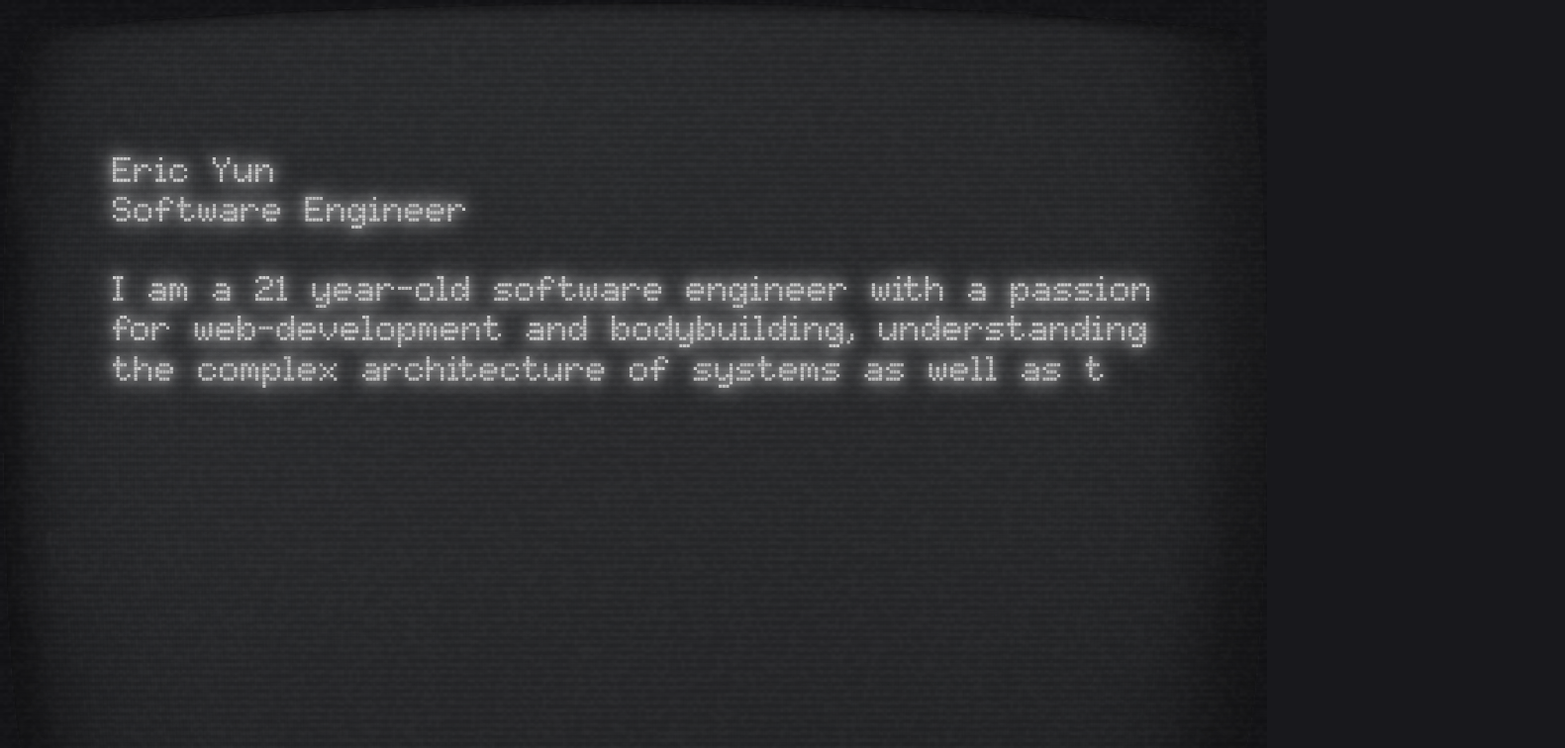
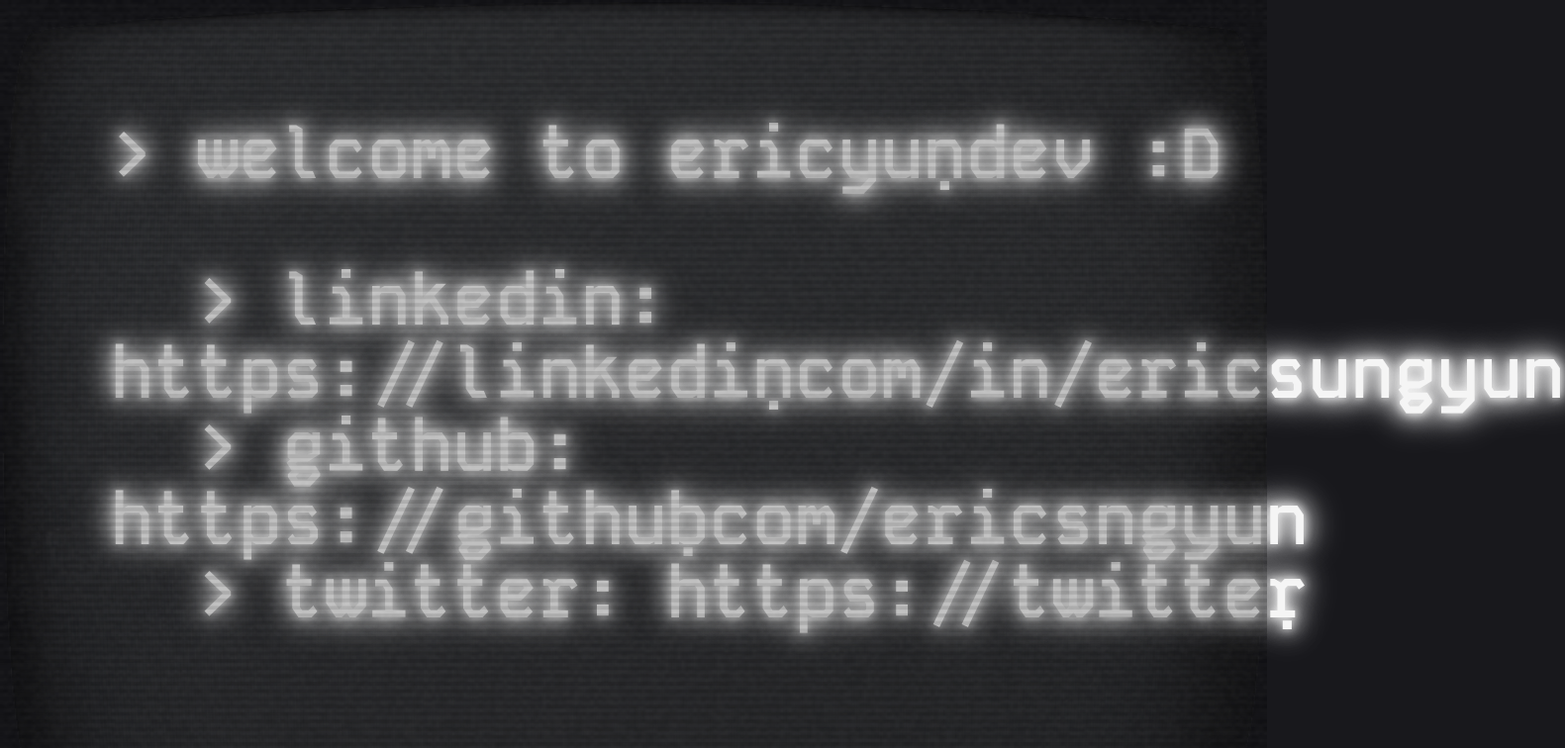
Before and after one commit to ericsngyun/port-v3, a Next.js app: page / in a window 1280 px wide. Shown: the top 756 px of the page at 99% size, 1581 px wide, since content can reach past the window. Built offline with nearby package versions, Linux system fonts and the light colour scheme.

Commit message:
things lookin a bit better noice

```diff
--- a/app/globals.css
+++ b/app/globals.css
@@ -3,18 +3,18 @@
 @tailwind utilities;
 
 @font-face {
-  font-family: Matrix-Screen;
-  src: url("../public/fonts/MatrixSans-Screen.ttf");
+  font-family: Kode;
+  src: url("../public/fonts/Kode-SemiBold.ttf");
 }
 
 html {
   background-color: #18181c;
-  color:#ffffff;
+  color:whitesmoke;
   font-family: Matrix-Screen;
 }
 
 .glow {
-  font-family: Matrix-Screen, sans-serif;
+  font-family: Kode;
   -webkit-animation: glow 1s ease-in-out infinite alternate;
   -moz-animation: glow 1s ease-in-out infinite alternate;
   animation: glow 1s ease-in-out infinite alternate;
@@ -22,10 +22,10 @@
 
 @keyframes glow {
   from {
-    text-shadow: 0 0 10px #f7f7f7, 0 0 20px #ffffff, 0 0 30px #ededed;
+    text-shadow: 0 0 10px whitesmoke, 0 0 20px whitesmoke, 0 0 30px whitesmoke, 0 0 40px whitesmoke;
   }
   to {
-    text-shadow: 0 0 10px #dddddd, 0 0 20px #e8e9e8, 0 0 30px #e2e2e2;
+    text-shadow: 0 0 10px whitesmoke, 0 0 20px whitesmoke, 0 0 30px whitesmoke, 0 0 40px whitesmoke;
   }
 }
 
@@ -59,3 +59,7 @@
     opacity: 0;
   }
 }
+
+.glowyellow {
+  color: yellow;
+}
--- a/app/page.js
+++ b/app/page.js
@@ -43,7 +43,7 @@
       <div className = "fixed h-screen w-screen bg-black opacity-20 z-20"></div>
       <Image className = "fixed h-screen w-screen opacity-20 -z-10" src = "/tvscreen.png" height = {1000} width = {1000}/>
       <Image className = "fixed h-screen w-screen opacity-10 z-15" src = "/scanlines.png" height = {1000} width = {1000}/>
-      <Image className = "tv fixed h-screen w-screen -z-5" src = "/tvstatic2.gif" height = {1000} width = {1000}/>
+      <Image className = "tv fixed h-screen w-screen z-25" src = "/tvstatic2.gif" height = {1000} width = {1000}/>
     </>
   )
 }
@@ -55,12 +55,6 @@
       {/* <Overlay/> */}
       <div className = "p-28 h-screen flex">
         <div className = "flex-col">
-          {/* <h1 className = "glow lg:text-6xl sm:text-4xl cursor-pointer">
-            eric yun &#32;
-          </h1>
-          <h2 className = "glow lg:text-6xl sm:text-4xl">
-            software engineer<span className = "cursor">_</span>
-          </h2> */}
           <TypingAnim/>
         </div>
       </div>
--- a/components/TypingAnim.js
+++ b/components/TypingAnim.js
@@ -10,10 +10,15 @@
       let data = [
         {
           AboutDevTypeText:
+          "> welcome to ericyun.dev :D <br/><br/>" +
+          "&nbsp;&nbsp;> linkedin: https://linkedin.com/in/ericsungyun <br/>" +
+          "&nbsp;&nbsp;> github: https://github.com/ericsngyun <br/>" +
+          "&nbsp;&nbsp;> twitter: https://twitter.com/jozudev <br/>" +
           "<br/>" +
-          "Eric Yun <br/>" +
-          "Software Engineer <br/><br/>" +
-          "I am a 21 year-old software engineer with a passion for web-development and bodybuilding, understanding the complex architecture of systems as well as the aesthetic potential of the human body <br/>"
+          "> about me:  <br/>" +
+          "<br/>" +
+          "> hi, my name is eric <br/>" +
+          "> i am a full-stack software engineer <br/>"
         }
       ];
 
@@ -41,7 +46,7 @@
 
   return (
     <>
-      <span id="AboutDevTypeText" className="typeing glow text-4xl"></span>
+      <span id="AboutDevTypeText" className="typeing glow lg:text-7xl "></span>
       <span class='blinker' className = "text-4xl">&#32;</span>
     </>
   )
```
Also changed, not shown: app/tech/page.js (+1 -13 lines), app/tech/tech.module.css (deleted, +0 -21 lines), components/TypingAnim.css (+6 -0 lines), public/fonts/Kode-Regular.ttf (added), public/fonts/Kode-SemiBold.ttf (added).
